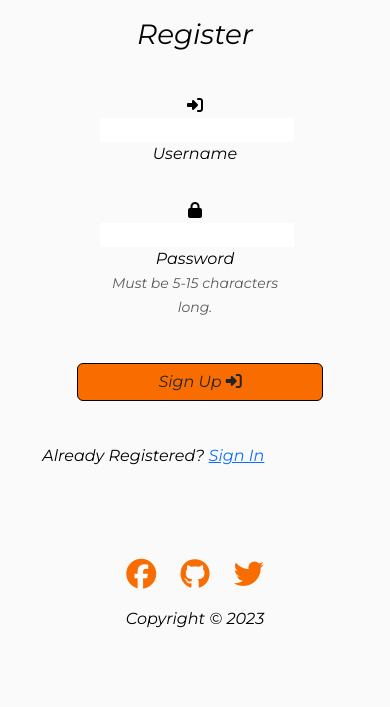
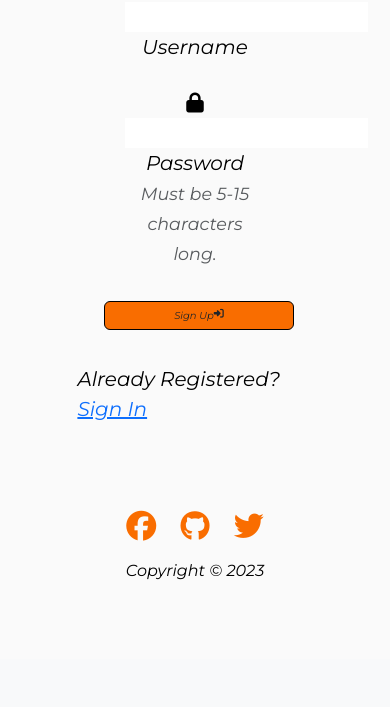
Before and after one commit to Mark-Assessment/j-nowakowska-cooking-co-m3-2, a Flask app: page /signup in a window 390 px wide. Shown: the part 509-1216 px from the top of the page. After the commit the page ends 1089 px from the top, so only its background shows below. Run offline with Flask 3, Linux system fonts and the light colour scheme; some libraries are stand-ins or nearby versions.

Commit message:
css changes applied for various screen sizes

```diff
--- a/recipebook/static/css/style.css
+++ b/recipebook/static/css/style.css
@@ -159,4 +159,73 @@ h1 {
         border: 0;
     }
 
+    .btn{
+        font-size: 70%;
+        display: flex;
+        flex-direction: row;
+        flex-wrap: wrap;
+        justify-content: center;
+    }
+
+    .row{
+        font-size: 10px;
+    }
+
+
+
 }
+
+/* --------media queries phone----------*/
+@media screen and (max-width: 1200px){
+    * {
+        margin: 0;
+        padding: 0;
+        border: 0;
+    }
+
+    .btn{
+        font-size: 50%;
+        display: flex;
+        flex-direction: row;
+        flex-wrap: wrap;
+        justify-content: center;
+    }
+
+    .nav-img {
+        width: 80%;
+    }
+
+    .recipe-body{
+        display: none;
+    }
+
+    .row{
+        font-size: 20px;
+    }
+
+    .logo {
+        display: none;
+    }
+
+    h5 {
+        font-size: 10px;
+    }
+
+    .time{
+        display: none;
+    }
+
+
+
+
+
+}
+
+
+/* --------media queries  small phone----------*/
+@media screen and (max-width: 600px){
+    .row {
+        position: relative;
+        display: flex;
+    }
+}
--- a/recipebook/templates/recipies.html
+++ b/recipebook/templates/recipies.html
@@ -20,9 +20,9 @@
         onerror="this.src='recipebook/static/images/recipe-placeholder.jpg'">
         <div class="card-body">
                 <h5 class="card-title">{{ recipe.recipe_name }}</h5>
-                <p class="card-text">{{ recipe.recipe_time }}</p>
-                <p class="card-text">{{ recipe.recipe_description }}</p>
-                <p class="card-text">{{ recipe.category.category_name }}</p>
+                <p class="card-text time">{{ recipe.recipe_time }}</p>
+                <p class="card-text recipe-body">{{ recipe.recipe_description }}</p>
+                <p class="card-text recipe-body">{{ recipe.category.category_name }}</p>
                 <a href="{{ url_for('view_recipe', recipe_id=recipe.id)}}" class="btn btn-primary view">View Recipe</a>
                 {% if session.user %}
                 <a href="{{ url_for('edit_recipe', recipe_id=recipe.id)}}" class="btn btn-primary edit">Edit Recipe</a>
```
Also changed, not shown: recipebook/templates/edit_recipe.html (+7 -7 lines).
